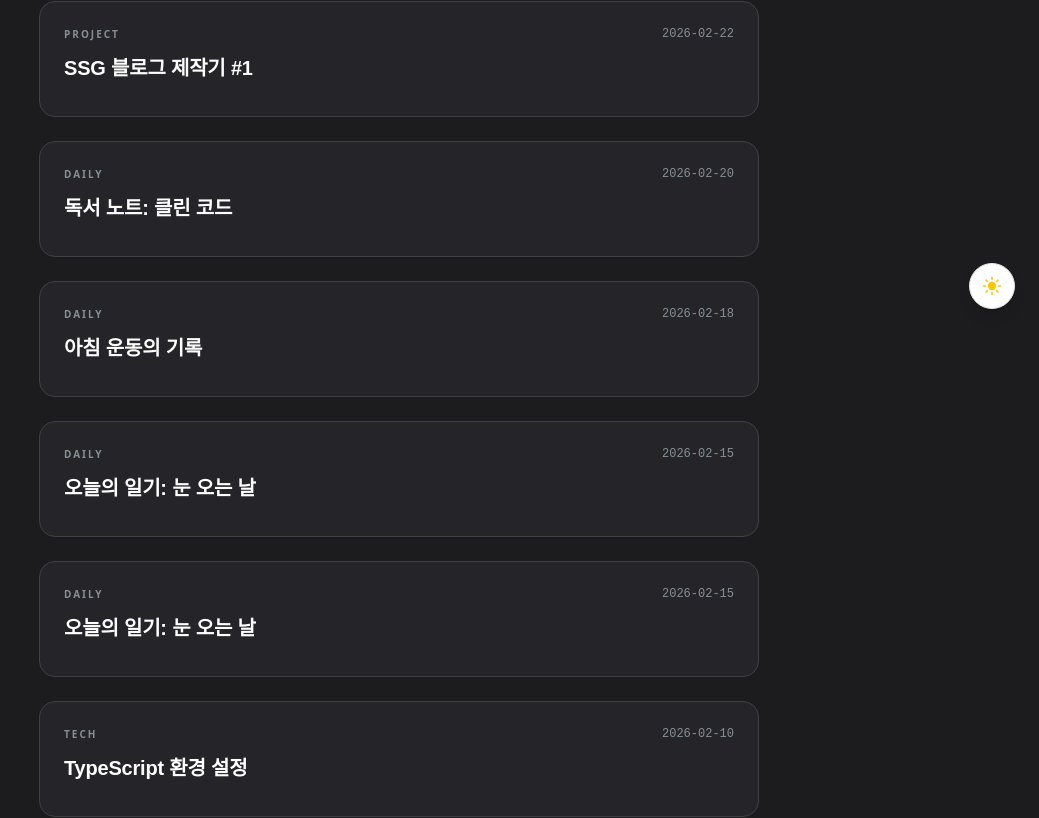
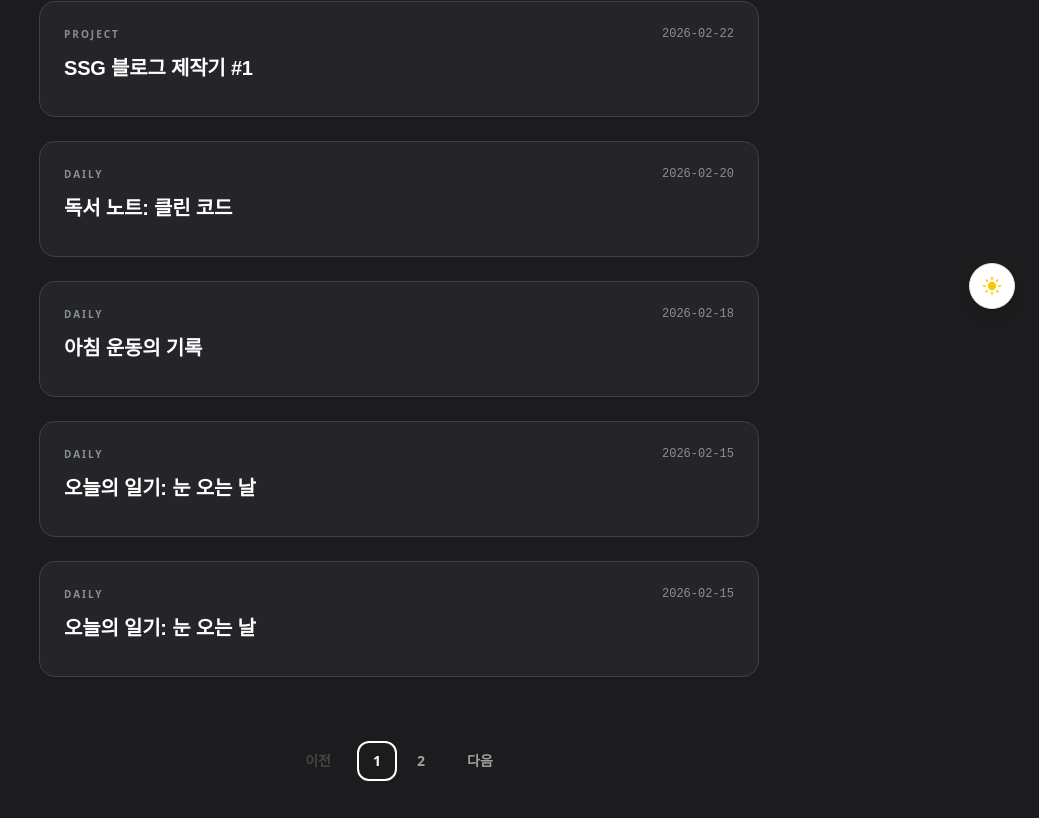
Before and after one commit to Kimheojin/blog-next-ssg, a Next.js app: page / in a window 1280 px wide. Shown: the part 467-1285 px from the top of the page, without its empty margins (241-1280 px from the left). Built offline with nearby package versions, Linux system fonts and the light colour scheme; a web font is replaced by a local one.

Commit message:
FEAT : 페이징 관련 기능 추가

```diff
--- a/app/category/[category]/page.tsx
+++ b/app/category/[category]/page.tsx
@@ -1,5 +1,6 @@
 import { getSortedPostsData } from "@/lib/posts";
 import Link from "next/link";
+import { PaginatedPostList } from "@/components/PaginatedPostList";
 
 export async function generateStaticParams() {
   const posts = getSortedPostsData();
@@ -12,7 +13,6 @@
 export default async function CategoryDetailPage({ params }: { params: { category: string } }) {
   const { category } = await params;
   const allPosts = getSortedPostsData();
-
   const filteredPosts = allPosts.filter(post => post.category === category);
 
   return (
@@ -22,29 +22,11 @@
         <span className="text-lg text-muted-foreground font-mono">({filteredPosts.length})</span>
       </header>
 
-      <div className="grid gap-6">
-        {filteredPosts.map(({ slug, date, title }) => (
-          <Link
-            href={`/posts/${slug.join('/')}`}
-            key={slug.join('/')}
-            className="group block p-6 rounded-2xl transition-all card-base"
-          >
-            <div className="flex justify-between items-start mb-3">
-              <span className="text-[10px] font-bold uppercase tracking-[0.2em] text-muted-foreground">
-                {category}
-              </span>
-              <span className="text-xs text-muted-foreground font-mono">{date}</span>
-            </div>
-            <h3 className="text-xl font-bold group-hover:translate-x-1 transition-transform">
-              {title}
-            </h3>
-          </Link>
-        ))}
-      </div>
+      <PaginatedPostList posts={filteredPosts} />
 
-      <footer className="pt-8">
-        <Link href="/category" className="text-sm font-bold text-muted-foreground hover:text-heading transition-colors">
-          &larr; Back to all categories
+      <footer className="pt-8 border-t border-[var(--border)] mt-12">
+        <Link href="/category" className="text-base font-bold text-muted-foreground hover:text-heading transition-colors flex items-center group">
+          <span className="mr-2 transition-transform group-hover:-translate-x-1">←</span> 카테고리 목록 보기
         </Link>
       </footer>
     </div>
--- a/app/page.tsx
+++ b/app/page.tsx
@@ -1,5 +1,5 @@
 import { getSortedPostsData } from "@/lib/posts";
-import Link from "next/link";
+import { PaginatedPostList } from "@/components/PaginatedPostList";
 
 export default function Home() {
   const allPostsData = getSortedPostsData();
@@ -7,26 +7,8 @@
   return (
     <div className="space-y-12">
       <section>
-        <h2 className="text-2xl font-bold mb-8 tracking-tight">Recent Articles</h2>
-        <div className="grid gap-6">
-          {allPostsData.map(({ slug, date, title, category }) => (
-            <Link
-              href={`/posts/${slug.join('/')}`}
-              key={slug.join('/')}
-              className="group block p-6 rounded-2xl card-base"
-            >
-              <div className="flex justify-between items-start mb-3">
-                <span className="text-[10px] font-bold uppercase tracking-[0.2em] text-muted-foreground">
-                  {category}
-                </span>
-                <span className="text-xs text-muted-foreground font-mono">{date}</span>
-              </div>
-              <h3 className="text-xl font-bold group-hover:translate-x-1 transition-transform">
-                {title}
-              </h3>
-            </Link>
-          ))}
-        </div>
+        <h2 className="text-2xl font-bold mb-8 tracking-tight">Recent Posts</h2>
+        <PaginatedPostList posts={allPostsData} />
       </section>
     </div>
   );
--- a/app/posts/[...slug]/page.tsx
+++ b/app/posts/[...slug]/page.tsx
@@ -54,9 +54,12 @@
           dangerouslySetInnerHTML={{ __html: postData.contentHtml || '' }}
         />
 
-        <footer className="mt-24 pt-10 border-t border-[var(--border)]">
-          <Link href="/" className="text-sm font-bold text-muted-foreground hover:text-heading transition-colors flex items-center">
-            <span className="mr-2">←</span> Back to Overview
+        <footer className="mt-24 pt-10 border-t border-[var(--border)] flex justify-between items-center">
+          <Link href={`/category/${postData.category}`} className="text-base font-bold text-muted-foreground hover:text-heading transition-colors flex items-center group">
+            <span className="mr-2 transition-transform group-hover:-translate-x-1">←</span> {postData.category} 목록
+          </Link>
+          <Link href="/" className="text-base font-bold text-muted-foreground hover:text-heading transition-colors flex items-center group">
+            전체 글 보기 <span className="ml-2 transition-transform group-hover:translate-x-1">→</span>
           </Link>
         </footer>
       </article>
--- /dev/null
+++ b/components/PaginatedPostList.tsx
@@ -0,0 +1,66 @@
+'use client';
+
+import Link from "next/link";
+import { useSearchParams } from 'next/navigation';
+import { Pagination } from "./Pagination";
+import { Suspense } from 'react';
+
+interface Post {
+  slug: string[];
+  date: string;
+  title: string;
+  category: string;
+}
+
+interface PaginatedPostListProps {
+  posts: Post[];
+  itemsPerPage?: number;
+}
+
+function PostListContent({ posts, itemsPerPage = 7 }: PaginatedPostListProps) {
+  const searchParams = useSearchParams();
+  const currentPage = Number(searchParams.get('page')) || 1;
+
+  // 현재 페이지에 해당하는 데이터 슬라이싱
+  const indexOfLastItem = currentPage * itemsPerPage;
+  const indexOfFirstItem = indexOfLastItem - itemsPerPage;
+  const currentItems = posts.slice(indexOfFirstItem, indexOfLastItem);
+
+  return (
+    <>
+      <div className="grid gap-6">
+        {currentItems.map(({ slug, date, title, category }) => (
+          <Link
+            href={`/posts/${slug.join('/')}`}
+            key={slug.join('/')}
+            className="group block p-6 rounded-2xl card-base transition-all"
+          >
+            <div className="flex justify-between items-start mb-3">
+              <span className="text-[10px] font-bold uppercase tracking-[0.2em] text-muted-foreground">
+                {category}
+              </span>
+              <span className="text-xs text-muted-foreground font-mono">{date}</span>
+            </div>
+            <h3 className="text-xl font-bold group-hover:translate-x-1 transition-transform">
+              {title}
+            </h3>
+          </Link>
+        ))}
+      </div>
+
+      <Pagination
+        totalItems={posts.length}
+        itemsPerPage={itemsPerPage}
+        currentPage={currentPage}
+      />
+    </>
+  );
+}
+
+export function PaginatedPostList(props: PaginatedPostListProps) {
+  return (
+    <Suspense fallback={<div className="text-muted">Loading posts...</div>}>
+      <PostListContent {...props} />
+    </Suspense>
+  );
+}
--- /dev/null
+++ b/components/Pagination.tsx
@@ -0,0 +1,66 @@
+'use client';
+
+import { useRouter, useSearchParams } from 'next/navigation';
+
+interface PaginationProps {
+  totalItems: number;
+  itemsPerPage: number;
+  currentPage: number;
+}
+
+export function Pagination({ totalItems, itemsPerPage, currentPage }: PaginationProps) {
+  const router = useRouter();
+  const searchParams = useSearchParams();
+  const totalPages = Math.ceil(totalItems / itemsPerPage);
+
+  if (totalPages <= 1) return null;
+
+  const handlePageChange = (page: number) => {
+    const params = new URLSearchParams(searchParams.toString());
+    params.set('page', page.toString());
+    router.push(`?${params.toString()}`, { scroll: true });
+  };
+
+  const buttonBaseClass = "px-4 py-2 text-sm font-bold rounded-xl transition-all border-2 border-transparent hover:bg-neutral-100 dark:hover:bg-neutral-800 hover:!text-black dark:hover:!text-white disabled:opacity-30 disabled:cursor-not-allowed text-neutral-400 dark:text-neutral-600";
+
+  return (
+    <nav className="flex justify-center items-center space-x-2 mt-16">
+      <button
+        onClick={() => handlePageChange(currentPage - 1)}
+        disabled={currentPage === 1}
+        className={buttonBaseClass}
+      >
+        이전
+      </button>
+
+      <div className="flex items-center space-x-1">
+        {Array.from({ length: totalPages }, (_, i) => i + 1).map((page) => (
+          <button
+            key={page}
+            onClick={() => handlePageChange(page)}
+            style={
+              currentPage === page
+                ? { borderColor: 'var(--heading, black)', color: 'var(--heading, black)' }
+                : {}
+            }
+            className={`w-10 h-10 text-sm font-black rounded-xl transition-all border-2 ${
+              currentPage === page
+                ? 'z-10'
+                : 'border-transparent text-neutral-400 dark:text-neutral-600 hover:bg-neutral-100 dark:hover:bg-neutral-800 hover:!text-black dark:hover:!text-white'
+            }`}
+          >
+            {page}
+          </button>
+        ))}
+      </div>
+
+      <button
+        onClick={() => handlePageChange(currentPage + 1)}
+        disabled={totalPages === 0 || currentPage === totalPages}
+        className={buttonBaseClass}
+      >
+        다음
+      </button>
+    </nav>
+  );
+}
```
